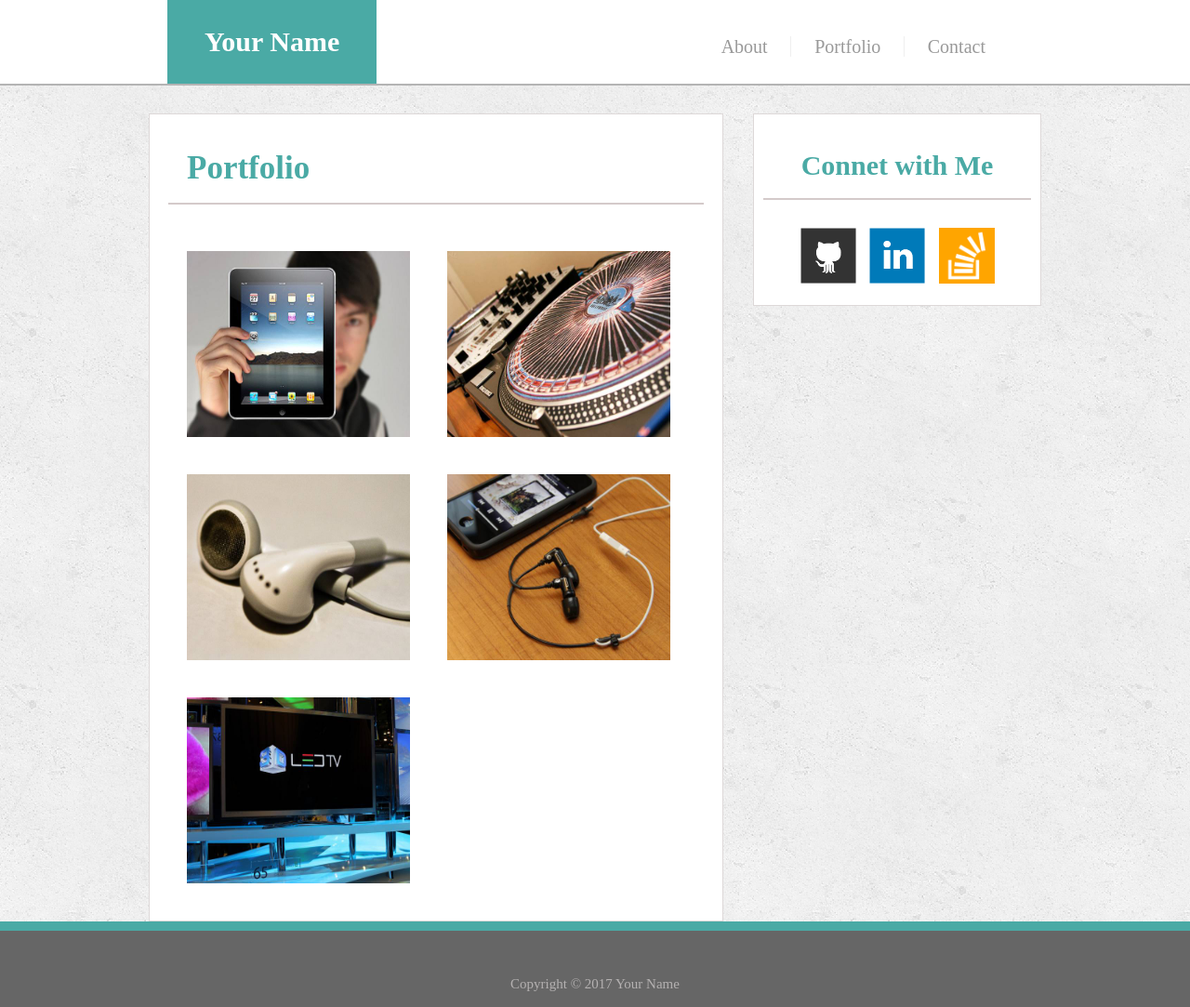
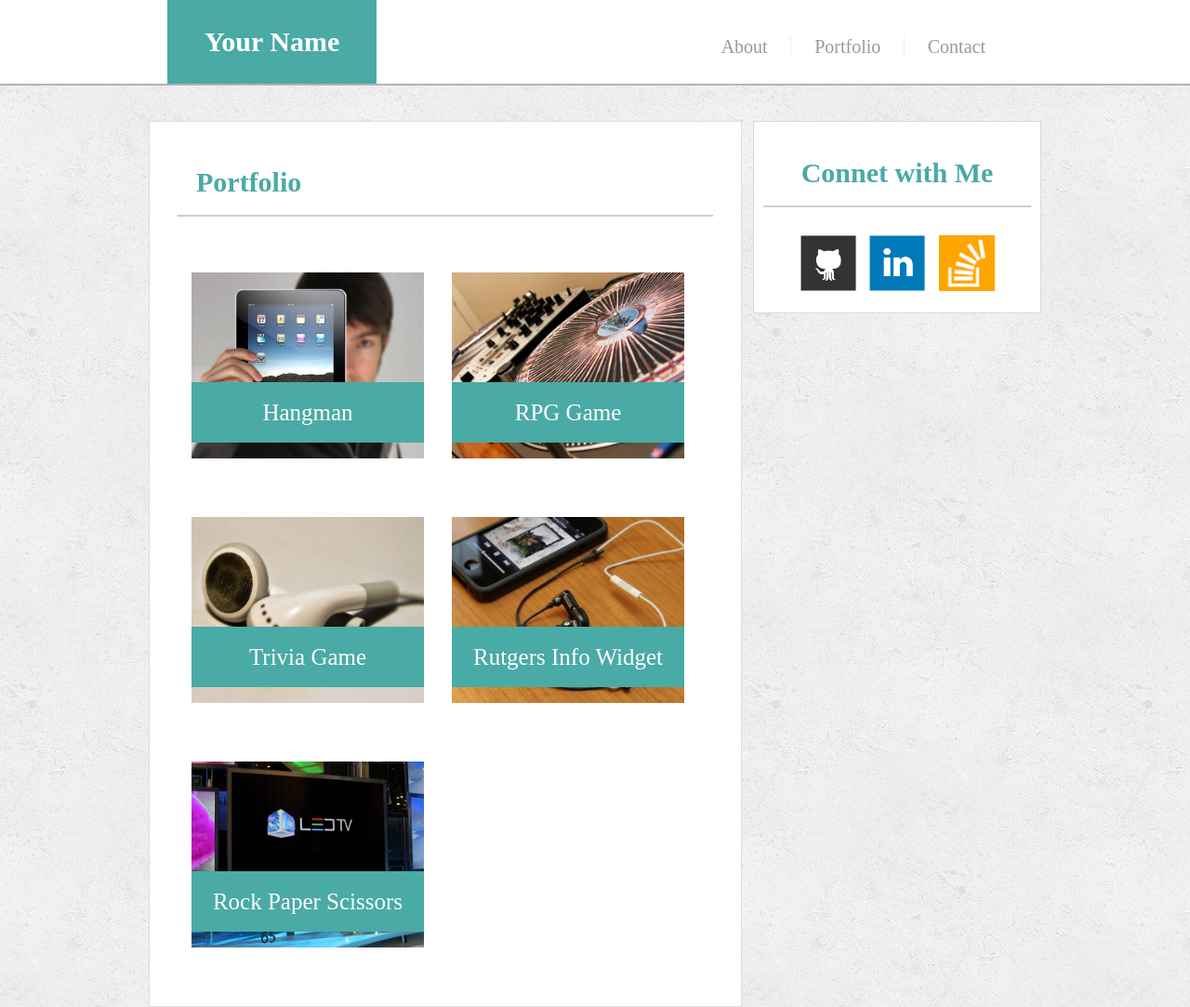
Before and after one commit to TehranHamidli/Task2-Homework, a plain HTML site: page about.html in a window 1280 px wide. Shown: the top 1083 px of the page at 93% size. Drawn offline with Linux system fonts and the light colour scheme.

Commit message:
Task2 Homework

```diff
--- a/about.html
+++ b/about.html
@@ -25,11 +25,29 @@
 
         <div class="portfolio">
         <h2>Portfolio</h2>
-        <img src="./assets/images/technics-q-c-640-480-1.jpg" alt="">
-        <img src="./assets/images/technics-q-c-640-480-2.jpg" alt="">
-        <img src="./assets/images/technics-q-c-640-480-5.jpg" alt="">
-        <img src="./assets/images/technics-q-c-640-480-7.jpg" alt="">
-        <img src="./assets/images/technics-q-c-640-480-9.jpg" alt="">
+
+        <div class="img">
+            <img src="./assets/images/technics-q-c-640-480-1.jpg" alt="">
+           <h3>Hangman</h3>
+        </div>
+
+        <div class="img">
+            <img src="./assets/images/technics-q-c-640-480-2.jpg" alt="">
+            <h3>RPG Game</h3>
+        </div>
+        <div class="img">
+            <img src="./assets/images/technics-q-c-640-480-5.jpg" alt="">
+            <h3>Trivia Game</h3>
+        </div>
+        <div class="img">
+            <img src="./assets/images/technics-q-c-640-480-7.jpg" alt="">
+            <h3>Rutgers Info Widget</h3>
+        </div>
+        <div class="img">
+            <img src="./assets/images/technics-q-c-640-480-9.jpg" alt="">
+            <h3>Rock Paper Scissors</h3>
+        </div>
+
         </div>
 
         <div class="connet">
--- a/assets/css/style.css
+++ b/assets/css/style.css
@@ -63,7 +63,7 @@ nav a:first-child {
   margin-bottom: 50px;
 }
 .about h2,
-.connet h2 {
+.connet h2,.portfolio h2 {
   font-size: 30px;
   color: #4aaaa5;
   font-weight: bold;
@@ -76,6 +76,7 @@ nav a:first-child {
   color: #6b6a6a;
   line-height: 35px;
 }
+
 .connet {
   width: 30%;
   float: right;
@@ -102,37 +103,46 @@ footer {
 
 /* portfolio */
 
-.portfolio img {
-  width: 240px;
+.portfolio-container{
+width: 960px;
+margin: 0 auto;
+padding: 30px 0;
+clear: both;
+}
+
+.portfolio{
+  width: 60%;
+  float: left;
+  padding: 30px;
+  background: #fff;
+  border: 1px solid #ddd;
+}
+
+
+.portfolio img{
+  width: 250px;
   height: 200px;
+  margin: 0 00px;
+}
+
+.portfolio .img{
+  position: relative;
   float: left;
-  margin: 20px 20px;
+  margin: 30px 15px;
 }
-.portfolio-container {
-  width: 960px;
-  margin: 0 auto;
-  padding: 30px;
+
+.portfolio .img h3{
+width: 84%;
+position: absolute;
+bottom: 20px;
+background-color: #4aaaa5;
+color: #fff;
+padding: 20px;
+text-align: center;
+font-size: 25px;
+
 }
-.portfolio {
-  width: 60%;
-  background-color: #fff;
-  float: left;
-  padding: 20px;
-  border: 1px solid #ddd8d8;
-}
-.portfolio h2 {
-  font-size: 35px;
-  color: #4aaaa5;
-  font-weight: bold;
-  padding: 20px;
-  border-bottom: 2px solid rgb(212, 202, 202);
-  margin-bottom: 30px;
-}
-.portfolio p {
-  font-size: 20px;
-  color: #6b6a6a;
-  line-height: 35px;
-}
+
 /* Contact */
 
 .contact-container {
```
